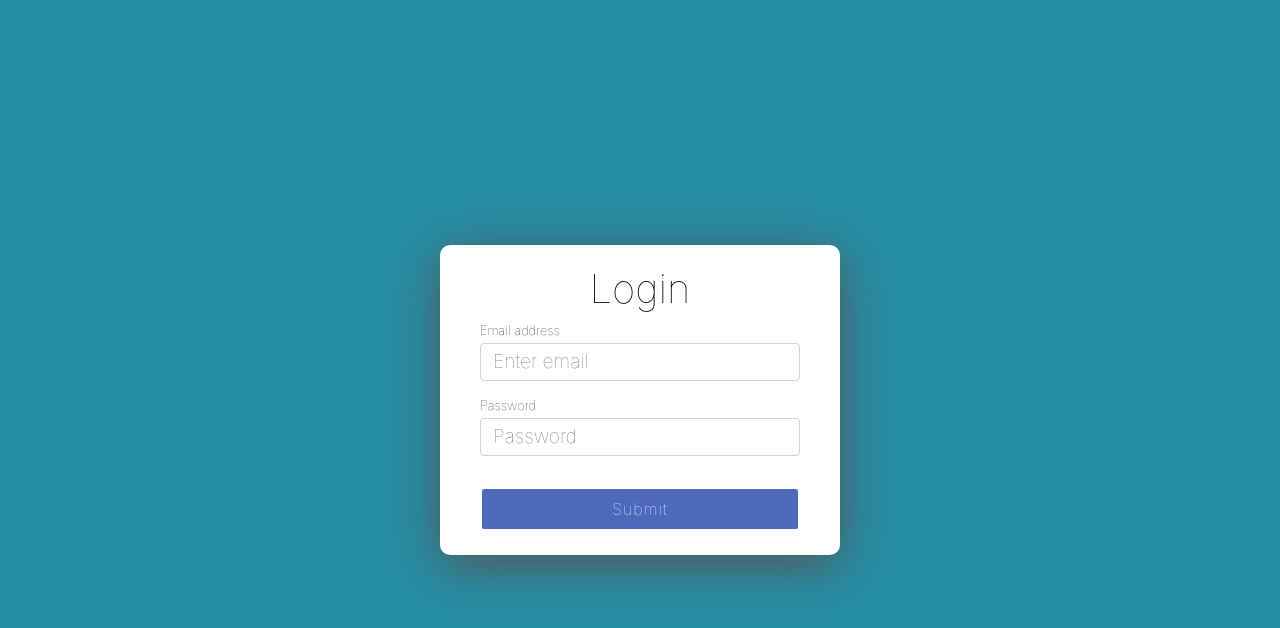
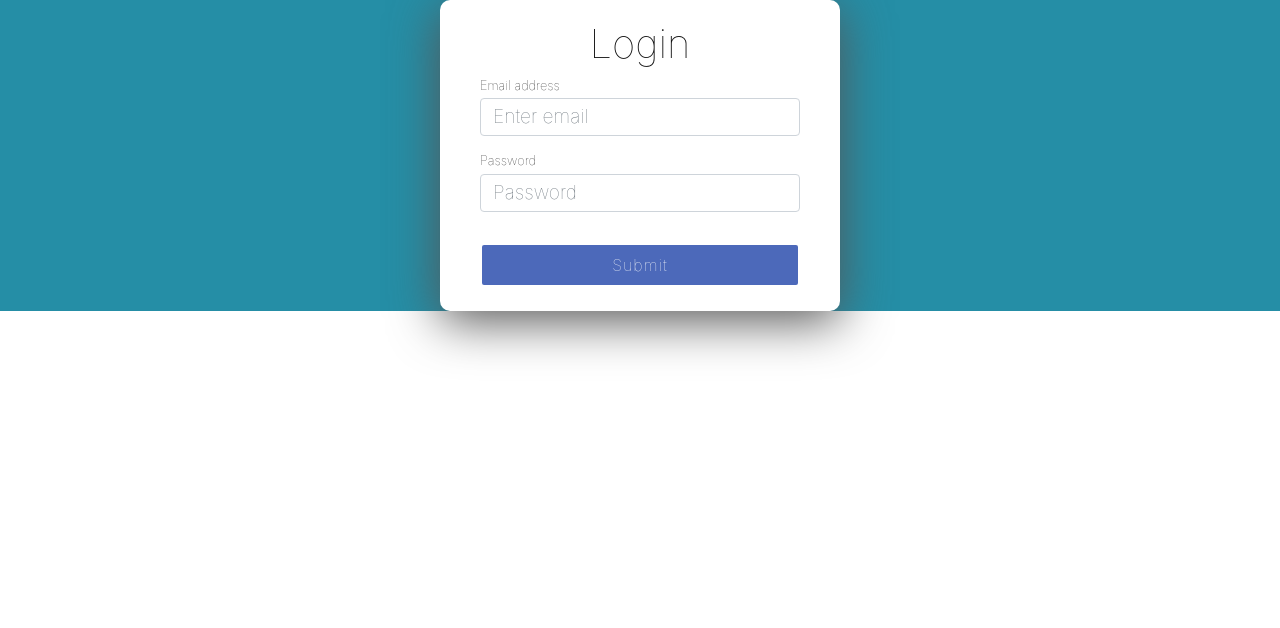
Before and after one commit to AbdelghaniSalhi/t-web, a React (Create React App) app in the folder react-frontend/: page /Login in a window 1280 px wide. Shown: the top 628 px of the page. Built offline with nearby package versions, Linux system fonts and the light colour scheme.

Commit message:
modifs des pages connectée

```diff
--- a/react-frontend/src/PrinOn.js
+++ b/react-frontend/src/PrinOn.js
@@ -38,7 +38,7 @@ class PrinOn extends Component {
 
 
        return(
-           <div className="wrapper">
+           <div className="www">
                <div className="f-wrapper">
                 <Nav className="justify-content-end" activeKey="/">
                         <Nav.Item>
--- a/react-frontend/src/assets/style.css
+++ b/react-frontend/src/assets/style.css
@@ -1,11 +1,12 @@
 .wrapper {
-    height: 100vh;
     width: 100%;
     display: flex;
     flex-direction: column;
     justify-content: center;
     align-items: center;
     background-color: #258ea6;
+    background-size: 100%;
+
   }
 
   .form-wrapper {
@@ -115,3 +116,15 @@
     color: #999;
     font-weight: lighter;
   }
+
+  .www {
+    width: 100%;
+    height :100vh;
+    display: flex;
+    flex-direction: column;
+    justify-content: center;
+    align-items: center;
+    background-color: #258ea6;
+    background-size: 100%;
+
+  }
--- a/react-frontend/src/index.css
+++ b/react-frontend/src/index.css
@@ -30,13 +30,15 @@ body {
 
     }
     .wrapper {
-      height: 100vh;
+
       width: 100%;
       display: flex;
       flex-direction: column;
       justify-content: center;
       align-items: center;
-      background-color: #258ea6;
+
+      background-position:repeat-y;
+
     }
 
     .f-wrapper {
```
